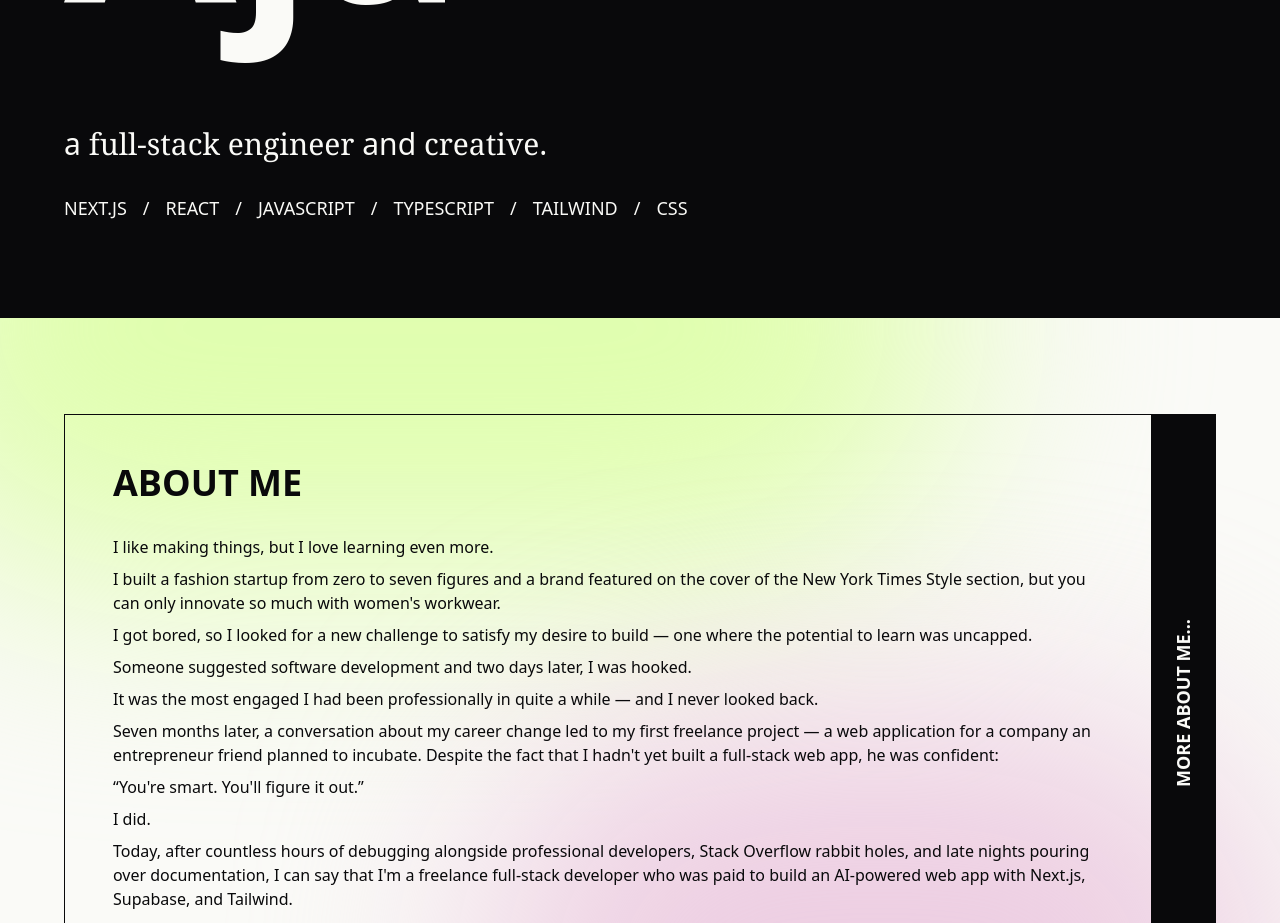
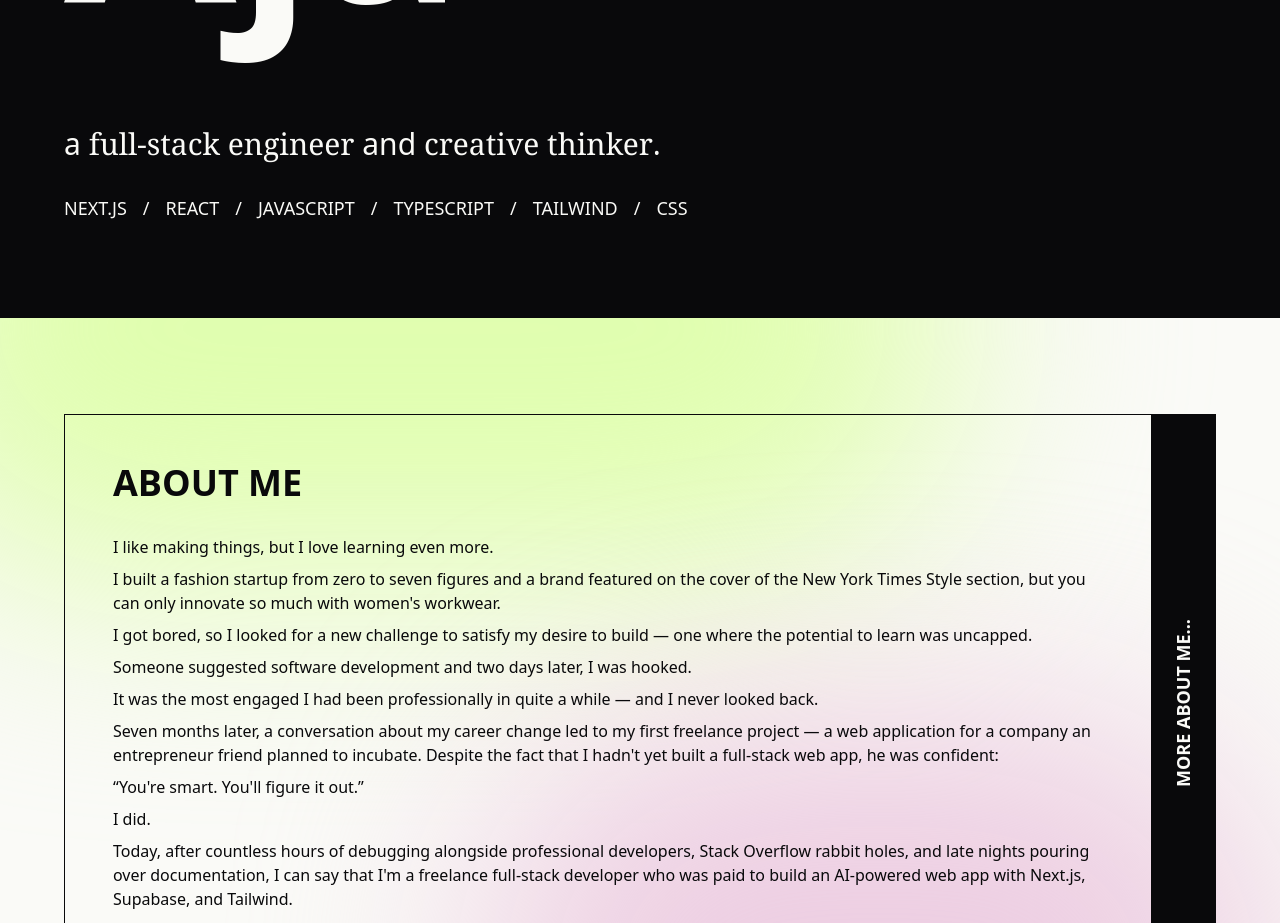
Before and after one commit to ajasinger/portfolio_2024, a Next.js app: page / in a window 1280 px wide. Shown: the part 780-1703 px from the top of the page. Built offline with nearby package versions, Linux system fonts and the light colour scheme.

Commit message:
update copy

```diff
--- a/components/Header.tsx
+++ b/components/Header.tsx
@@ -14,7 +14,7 @@ export default function Header() {
       >
         <h2 className="text-2xl md:text-3xl font-thin max-w-4xl leading-relaxed">
           a<span className="font-serif"> full-stack engineer </span>and
-          <span className="font-serif"> creative</span>.
+          <span className="font-serif"> creative thinker</span>.
         </h2>
       </motion.div>
       <motion.div
```
